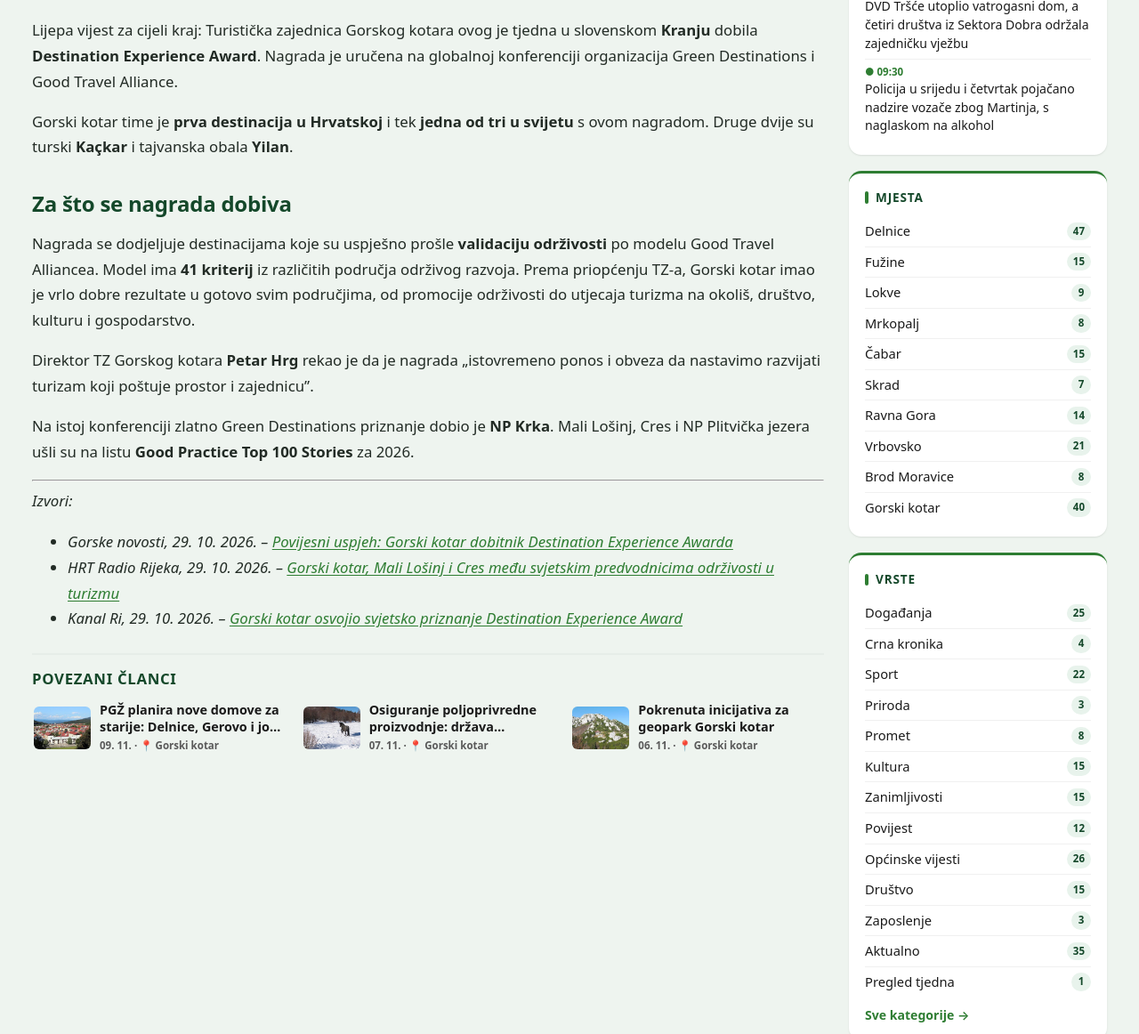
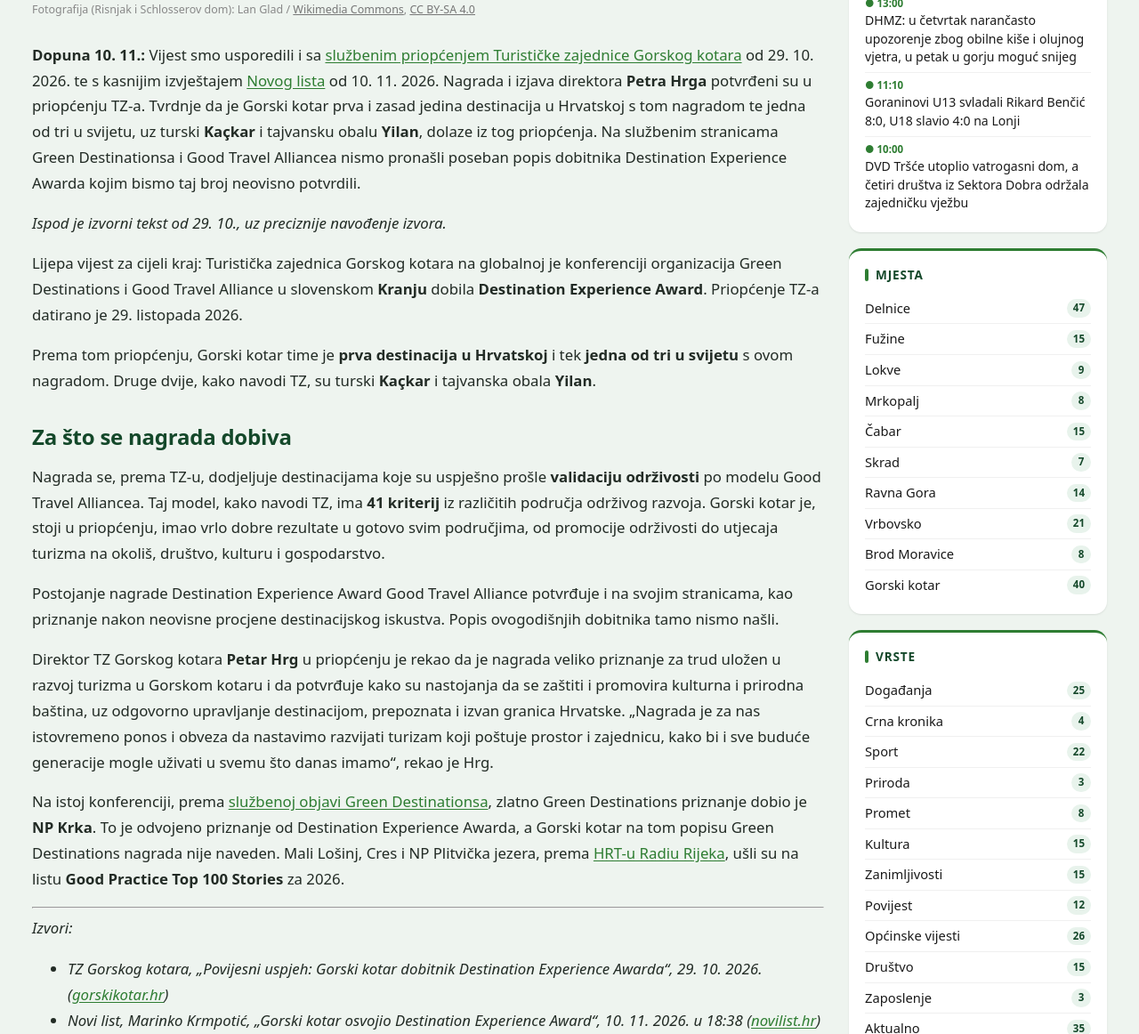
Before and after one commit to MojGK/gorski-kotar.info, a Jekyll site: the page built from _posts/2026-10-29-gorski-kotar-destination-experience-award.md, in a window 1280 px wide and 1400 px high, scrolled down 716 px, cut to the strip 238-1400 px from the top of the window. Shown: the whole strip at 89% size. Built offline with Jekyll 4.4.1, drawn with Linux system fonts in a browser that asks for light colours; some of the changed text lies outside the part shown.

Commit message:
Dopuna: Destination Experience Award usklađen sa službenim priopćenjem TZ-a
Članak od 29. 10. dopunjen je izvorom TZ Gorskog kotara i kasnijim izvještajem Novog lista. Tvrdnje o 'prvoj u Hrvatskoj' i 'jednoj od tri u svijetu' atribuirane su priopćenju TZ-a jer popis dobitnika na stranicama Green Destinationsa i Good Travel Alliancea nije pronađen.

```diff
--- a/_posts/2026-10-29-gorski-kotar-destination-experience-award.md
+++ b/_posts/2026-10-29-gorski-kotar-destination-experience-award.md
@@ -2,31 +2,42 @@
 layout: post
 title: "Gorski kotar prva hrvatska destinacija s nagradom Destination Experience Award"
 date: 2026-10-29 14:05:00 +0100
+azurirano: 2026-11-10 22:25:00 +0100
 location: Gorski kotar
 type: Aktualno
 categories: [Gorski kotar, Aktualno]
-excerpt: "Turistička zajednica Gorskog kotara u Kranju je dobila Destination Experience Award za održivi turizam. Gorski kotar prva je destinacija u Hrvatskoj i jedna od tri u svijetu s tom nagradom."
+excerpt: "Turistička zajednica Gorskog kotara u Kranju je dobila Destination Experience Award za održivi turizam. Prema priopćenju TZ-a, Gorski kotar prva je destinacija u Hrvatskoj i jedna od tri u svijetu s tom nagradom."
 image: /assets/images/risnjak-schlosserov-dom.jpg
 image_alt: "Veliki Risnjak i Schlosserov dom u Nacionalnom parku Risnjak"
 image_credit: "Fotografija (Risnjak i Schlosserov dom): Lan Glad / [Wikimedia Commons](https://commons.wikimedia.org/wiki/File:Pogled_na_Risnjak_i_Schlosserov_dom.jpg), [CC BY-SA 4.0](https://creativecommons.org/licenses/by-sa/4.0/)"
 ---
 
-Lijepa vijest za cijeli kraj: Turistička zajednica Gorskog kotara ovog je tjedna u slovenskom **Kranju** dobila **Destination Experience Award**. Nagrada je uručena na globalnoj konferenciji organizacija Green Destinations i Good Travel Alliance.
+**Dopuna 10. 11.:** Vijest smo usporedili i sa [službenim priopćenjem Turističke zajednice Gorskog kotara](https://gorskikotar.hr/povijesni-uspjeh-gorski-kotar-dobitnik-destination-experience-awarda/) od 29. 10. 2026. te s kasnijim izvještajem [Novog lista](https://www.novilist.hr/rijeka-regija/gorski-kotar/gorski-kotar-osvojio-destination-experience-award/) od 10. 11. 2026. Nagrada i izjava direktora **Petra Hrga** potvrđeni su u priopćenju TZ-a. Tvrdnje da je Gorski kotar prva i zasad jedina destinacija u Hrvatskoj s tom nagradom te jedna od tri u svijetu, uz turski **Kaçkar** i tajvansku obalu **Yilan**, dolaze iz tog priopćenja. Na službenim stranicama Green Destinationsa i Good Travel Alliancea nismo pronašli poseban popis dobitnika Destination Experience Awarda kojim bismo taj broj neovisno potvrdili.
 
-Gorski kotar time je **prva destinacija u Hrvatskoj** i tek **jedna od tri u svijetu** s ovom nagradom. Druge dvije su turski **Kaçkar** i tajvanska obala **Yilan**.
+*Ispod je izvorni tekst od 29. 10., uz preciznije navođenje izvora.*
+
+Lijepa vijest za cijeli kraj: Turistička zajednica Gorskog kotara na globalnoj je konferenciji organizacija Green Destinations i Good Travel Alliance u slovenskom **Kranju** dobila **Destination Experience Award**. Priopćenje TZ-a datirano je 29. listopada 2026.
+
+Prema tom priopćenju, Gorski kotar time je **prva destinacija u Hrvatskoj** i tek **jedna od tri u svijetu** s ovom nagradom. Druge dvije, kako navodi TZ, su turski **Kaçkar** i tajvanska obala **Yilan**.
 
 ## Za što se nagrada dobiva
 
-Nagrada se dodjeljuje destinacijama koje su uspješno prošle **validaciju održivosti** po modelu Good Travel Alliancea. Model ima **41 kriterij** iz različitih područja održivog razvoja. Prema priopćenju TZ-a, Gorski kotar imao je vrlo dobre rezultate u gotovo svim područjima, od promocije održivosti do utjecaja turizma na okoliš, društvo, kulturu i gospodarstvo.
+Nagrada se, prema TZ-u, dodjeljuje destinacijama koje su uspješno prošle **validaciju održivosti** po modelu Good Travel Alliancea. Taj model, kako navodi TZ, ima **41 kriterij** iz različitih područja održivog razvoja. Gorski kotar je, stoji u priopćenju, imao vrlo dobre rezultate u gotovo svim područjima, od promocije održivosti do utjecaja turizma na okoliš, društvo, kulturu i gospodarstvo.
 
-Direktor TZ Gorskog kotara **Petar Hrg** rekao je da je nagrada „istovremeno ponos i obveza da nastavimo razvijati turizam koji poštuje prostor i zajednicu”.
+Postojanje nagrade Destination Experience Award Good Travel Alliance potvrđuje i na svojim stranicama, kao priznanje nakon neovisne procjene destinacijskog iskustva. Popis ovogodišnjih dobitnika tamo nismo našli.
 
-Na istoj konferenciji zlatno Green Destinations priznanje dobio je **NP Krka**. Mali Lošinj, Cres i NP Plitvička jezera ušli su na listu **Good Practice Top 100 Stories** za 2026.
+Direktor TZ Gorskog kotara **Petar Hrg** u priopćenju je rekao da je nagrada veliko priznanje za trud uložen u razvoj turizma u Gorskom kotaru i da potvrđuje kako su nastojanja da se zaštiti i promovira kulturna i prirodna baština, uz odgovorno upravljanje destinacijom, prepoznata i izvan granica Hrvatske. „Nagrada je za nas istovremeno ponos i obveza da nastavimo razvijati turizam koji poštuje prostor i zajednicu, kako bi i sve buduće generacije mogle uživati u svemu što danas imamo“, rekao je Hrg.
+
+Na istoj konferenciji, prema [službenoj objavi Green Destinationsa](https://www.greendestinations.org/green-destinations-awards-ceremony-2026-kranj-slovenia/), zlatno Green Destinations priznanje dobio je **NP Krka**. To je odvojeno priznanje od Destination Experience Awarda, a Gorski kotar na tom popisu Green Destinations nagrada nije naveden. Mali Lošinj, Cres i NP Plitvička jezera, prema [HRT-u Radiu Rijeka](https://radio.hrt.hr/radio-rijeka/vijesti/gorski-kotar-mali-losinj-i-cres-medu-svjetskim-predvodnicima-odrzivosti-u-turizmu-12982436), ušli su na listu **Good Practice Top 100 Stories** za 2026.
 
 ---
 
 *Izvori:*
 
-- *Gorske novosti, 29. 10. 2026. – [Povijesni uspjeh: Gorski kotar dobitnik Destination Experience Awarda](https://gorskenovosti.net/2026/10/29/povijesni-uspjeh-gorski-kotar-dobitnik-destination-experience-awarda/)*
+- *TZ Gorskog kotara, „Povijesni uspjeh: Gorski kotar dobitnik Destination Experience Awarda“, 29. 10. 2026. ([gorskikotar.hr](https://gorskikotar.hr/povijesni-uspjeh-gorski-kotar-dobitnik-destination-experience-awarda/))*
+- *Novi list, Marinko Krmpotić, „Gorski kotar osvojio Destination Experience Award“, 10. 11. 2026. u 18:38 ([novilist.hr](https://www.novilist.hr/rijeka-regija/gorski-kotar/gorski-kotar-osvojio-destination-experience-award/))*
 - *HRT Radio Rijeka, 29. 10. 2026. – [Gorski kotar, Mali Lošinj i Cres među svjetskim predvodnicima održivosti u turizmu](https://radio.hrt.hr/radio-rijeka/vijesti/gorski-kotar-mali-losinj-i-cres-medu-svjetskim-predvodnicima-odrzivosti-u-turizmu-12982436)*
 - *Kanal Ri, 29. 10. 2026. – [Gorski kotar osvojio svjetsko priznanje Destination Experience Award](https://kanal-ri.hr/2026/10/gorski-kotar-osvojio-svjetsko-priznanje-destination-experience-award/)*
+- *Green Destinations, „Green Destinations 2026 Awards Ceremony Celebrates Sustainability Achievements Across 17 Countries“, 28. 10. 2026. ([greendestinations.org](https://www.greendestinations.org/green-destinations-awards-ceremony-2026-kranj-slovenia/))*
+- *Good Travel Institute / Good Travel Alliance, stranica o Allianceu i Destination Experience Awardu ([gti.greendestinations.org](https://gti.greendestinations.org/alliance/))*
+- *Gorske novosti, 29. 10. 2026. – [Povijesni uspjeh: Gorski kotar dobitnik Destination Experience Awarda](https://gorskenovosti.net/2026/10/29/povijesni-uspjeh-gorski-kotar-dobitnik-destination-experience-awarda/)*
```
